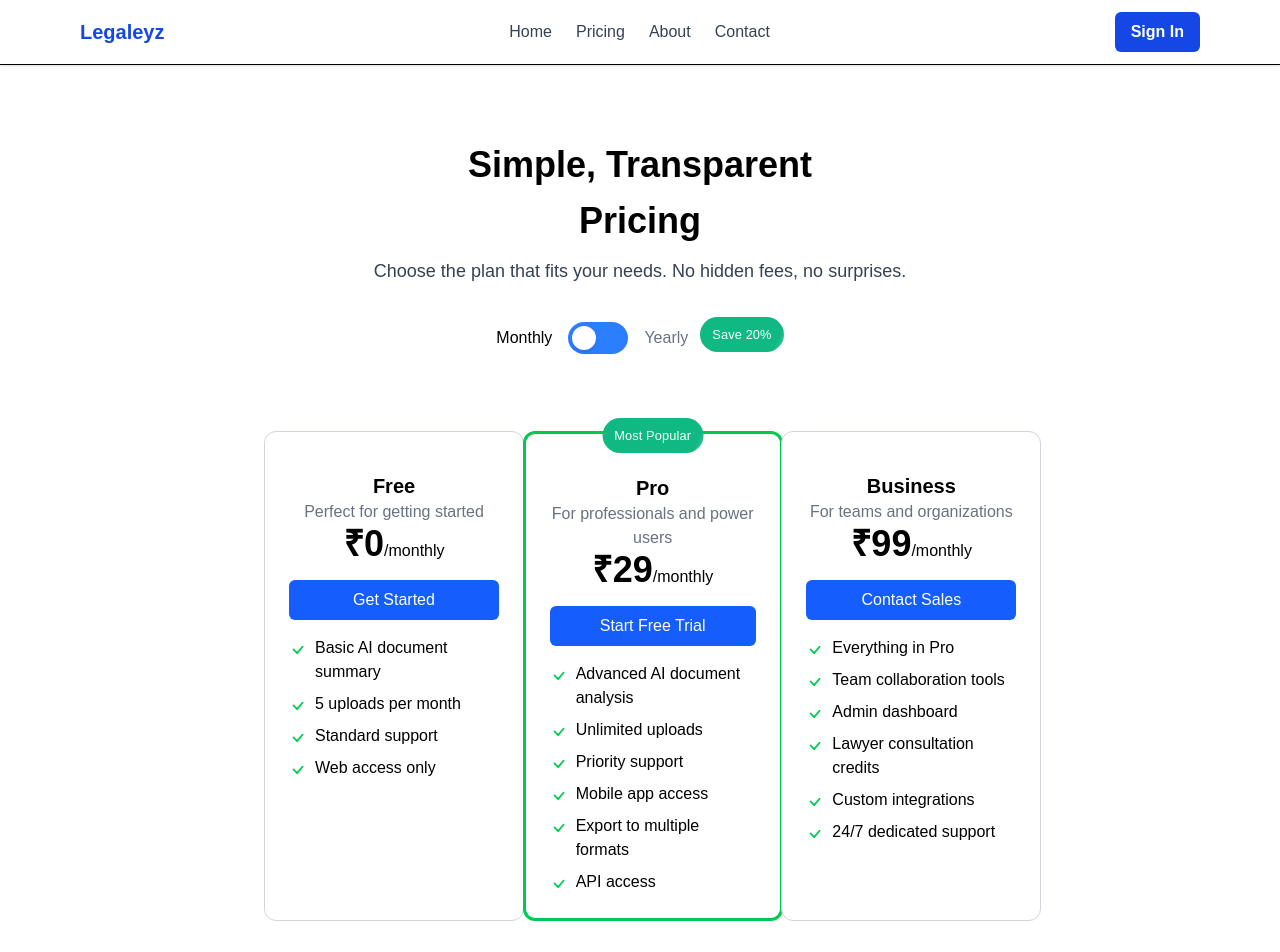
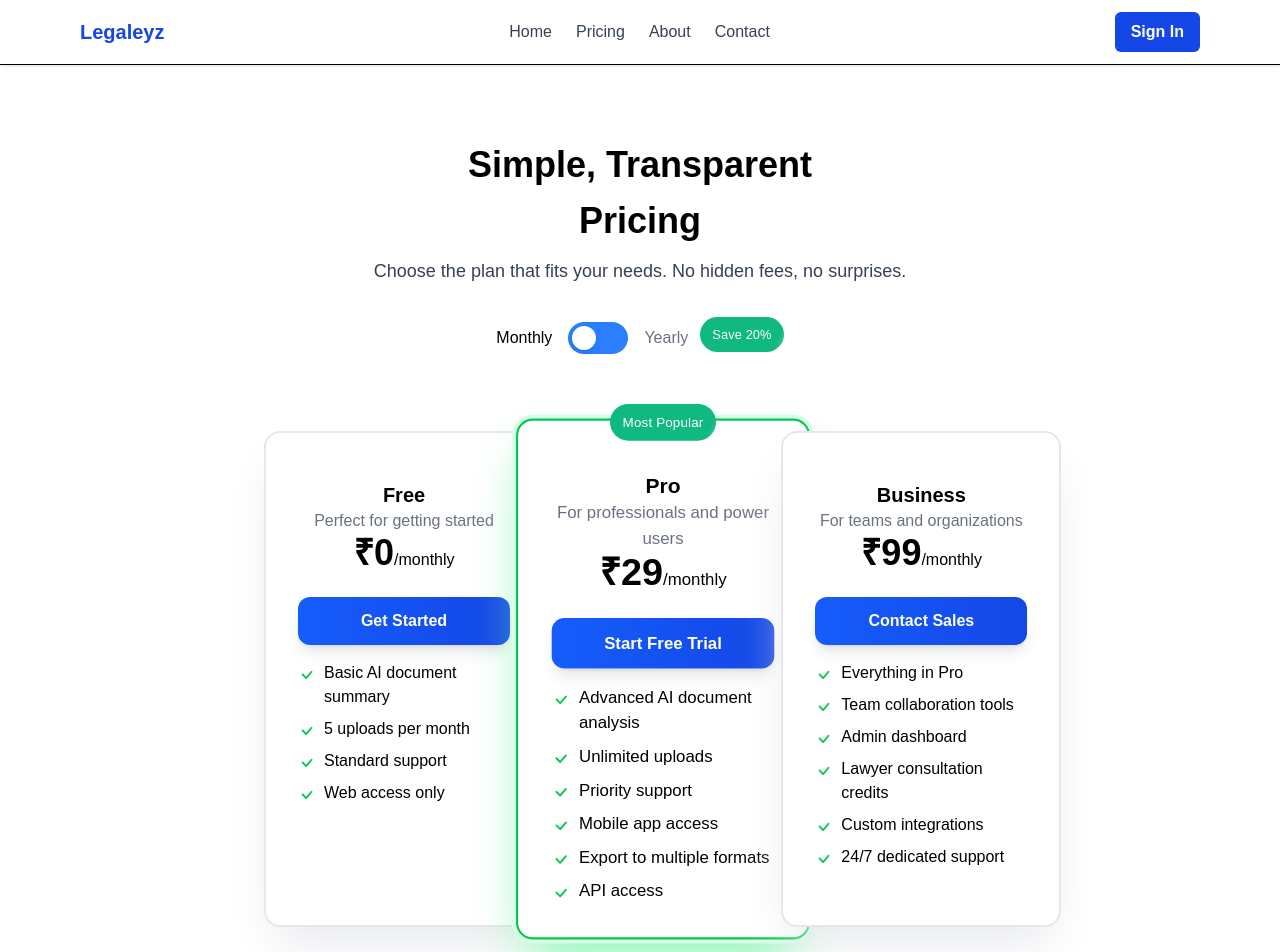
Before and after one commit to xyzabhi/legaleyz, a Next.js app: page /pricing in a window 1280 px wide. Shown: the top 952 px of the page. Built offline with nearby package versions, Linux system fonts and the light colour scheme.

Commit message:
build: /pricing page completed

```diff
--- a/src/components/PricingCard.tsx
+++ b/src/components/PricingCard.tsx
@@ -2,7 +2,7 @@ import GlossyBadge from "./GlossyBadge";
 
 export default function PricingCard({ plan }: { plan: any }) {
   return (
-    <div className={`relative rounded-xl border bg-white p-6 pt-10 text-left mx-auto w-full max-w-xs min-w-[260px] ${plan.isPopular ? "border-3 border-green-500" : "border border-gray-300"}`}>
+    <div className={`relative rounded-2xl border-2 bg-white p-8 pt-12 text-left mx-auto w-full max-w-xs min-w-[280px] shadow-2xl hover:shadow-3xl hover:-translate-y-2 transition-all duration-500 transform ${plan.isPopular ? "border-green-500 shadow-green-300 ring-4 ring-green-100 scale-105" : "border-gray-200 shadow-gray-200"}`}>
       {plan.isPopular && (
         <div className="absolute left-1/2 -top-4 -translate-x-1/2 z-10">
           <GlossyBadge text="Most Popular" />
@@ -15,7 +15,7 @@ export default function PricingCard({ plan }: { plan: any }) {
         {plan.period === "monthly" && <span className="text-base font-normal">/monthly</span>}
         {plan.period === "yearly" && <span className="text-base font-normal">/yearly</span>}
       </p>
-      <button className="w-full bg-blue-600 text-white p-2 rounded-md mt-4 cursor-pointer">{plan.action_name}</button>
+      <button className="w-full bg-gradient-to-r from-blue-600 to-blue-700 text-white p-3 rounded-xl mt-6 cursor-pointer font-semibold shadow-lg hover:shadow-xl hover:from-blue-700 hover:to-blue-800 transition-all duration-300 transform hover:scale-105">{plan.action_name}</button>
       <ul className="mt-4 space-y-2">
         {plan.features.map((feature: string, index: number) => (
           <li key={index} className="flex items-start gap-2">
```
